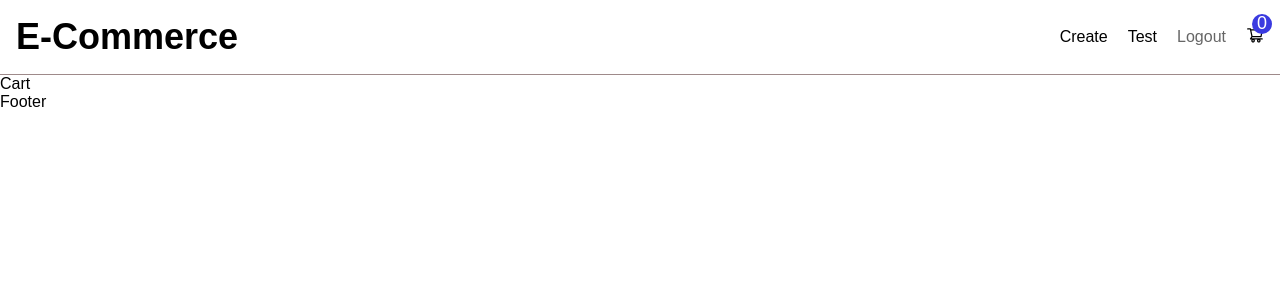
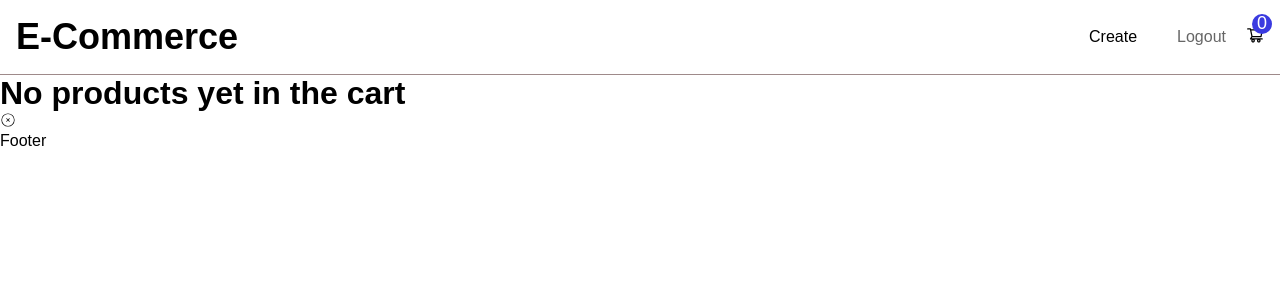
Before and after one commit to raushanapp/mern_ecommerce, a React (Create React App) app in the folder client/: page /cart in a window 1280 px wide. Shown: the top 300 px of the page. Built offline with nearby package versions, Linux system fonts and the light colour scheme.

Commit message:
card .jsx done

```diff
--- a/client/src/Components/Navbar/Navbar.jsx
+++ b/client/src/Components/Navbar/Navbar.jsx
@@ -1,8 +1,26 @@
 import React from 'react'
 import style from "./navbar.module.css";
-import { Link } from "react-router-dom"
-import {AiOutlineShoppingCart} from "react-icons/ai"
+import { Link, useNavigate } from "react-router-dom";
+import { AiOutlineShoppingCart } from "react-icons/ai";
+import { useDispatch, useSelector } from "react-redux";
+import { login,logout } from '../../redux/authSlice';
+import { toggleShowCart } from '../../redux/cartSlice';
+import Cart from '../cart/Cart';
 function Navbar() {
+  const dispatch = useDispatch();
+  const navigate = useNavigate();
+  const { showCart, products } = useSelector((state) => state.cart);
+  const {user}  = useSelector((state) => state.auth);
+  console.log("user navbar...", user);
+
+  const handleLogout = () => {
+    dispatch(logout());
+    navigate("/login");
+  };
+
+  const handleToggleCart = () => {
+    dispatch(toggleShowCart());
+  }
   return (
     <div className={style.container}>
       <div className={style.wrapper}>
@@ -13,13 +31,14 @@ function Navbar() {
         <Link to='/create' className={style.left}>
           Create
         </Link>
-          <span className={style.username}>Test</span>
-          <span className={style.logoutBtn}>Logout</span>
-          <div className={style.cartContainer}>
+          <span className={style.username1}>{user?.username}</span>
+          <span className={style.logoutBtn}onClick={handleLogout} >Logout</span>
+          <div className={style.cartContainer} onClick={handleToggleCart} >
             <AiOutlineShoppingCart />
-            <span className={style.cartCount}>0</span>
+            <span className={style.cartCount}>{ products?.length||0}</span>
           </div>
         </div>
+        {showCart && <Cart />}
       </div>
     </div>
   )
--- a/client/src/Components/Navbar/navbar.module.css
+++ b/client/src/Components/Navbar/navbar.module.css
@@ -30,7 +30,7 @@
     text-decoration: none;
     color: inherit;
 }
-.username{
+.username1{
     text-transform: capitalize;
     cursor:default
 }
--- a/client/src/Components/cart/Cart.jsx
+++ b/client/src/Components/cart/Cart.jsx
@@ -1,8 +1,71 @@
-import React from 'react'
-import style from "./cart.module.css"
+import React from 'react';
+import style from "./cart.module.css";
+import { useDispatch, useSelector } from "react-redux";
+import { Link } from "react-router-dom";
+import { BsFillTrashFill } from 'react-icons/bs';
+import{CiCircleRemove} from "react-icons/ci"
+import { emptyCart, removeProduct, toggleShowCart } from '../../redux/cartSlice';
 function Cart() {
+  const { products } = useSelector((state) => state.cart);
+  const dispatch = useDispatch();
+  let total = 0;
+
+  products?.length > 0 && products.map((product) => total += (Number(product.quantity) * Number(product.price)));
+
+  const removeFromCart = (id) => {
+    dispatch(removeProduct({id}))
+  }
+  const handleCloseCart = () => {
+    dispatch(emptyCart())
+  };
+  const resetCart = () => {
+    dispatch(toggleShowCart());
+  }
   return (
-    <div>Cart</div>
+    <div className={style.container}>
+      <div className={style.wrapper}>
+        {total > 0 && <h2 className={style.title}>Cart Items</h2>}
+        <div className={style.cartItems}>
+          {products?.length === 0 ? (
+            <h1 className={style.noProducts} >No products yet in the cart</h1>
+          ) : (
+              products?.length > 0 && products?.map((product) => (
+                <div key={product.id} className={style.cartitem}>
+                  <Link to={`/productDetails/${product.id}`} >
+                    <img
+                      src={`http://localhost:3001/images/${product?.mainImg}`}
+                      alt=""
+                    className={style.img}
+                    />
+                  </Link>
+                  <div className={style.priceAddTitle4}>
+                    <p className={style.productTitle}>{product?.title}</p>
+                    <span className={style.productPrice}>
+                      {product.quantity} X <span>$</span> {product?.price}
+                    </span>
+                  </div>
+                  <BsFillTrashFill
+                    className={style.trashIcon}
+                    onClick={()=>removeFromCart(product.id)}
+                  />
+                </div>
+              ))
+          )}
+        </div>
+        {total > 0 && (
+          <div
+            className={style.resetCart}
+            onClick={resetCart}
+          >
+            Reset Cart
+          </div>
+        )}
+        <CiCircleRemove
+          onClick={handleCloseCart}
+          className={style.removeIcon}
+        />
+      </div>
+    </div>
   )
 }
 
--- a/client/src/Components/productDetails/ProductDetails.jsx
+++ b/client/src/Components/productDetails/ProductDetails.jsx
@@ -14,8 +14,8 @@ function ProductDetails() {
   const { id } = useParams();
   const { products } = useSelector((state) => state.cart);
 
-
-  const fetchSingleProduct = async () => {
+  console.log(products)
+   const fetchSingleProduct = async () => {
     try {
       const res = await fetch(`http://localhost:3001/products/${id}`);
       const data = await res.json();
@@ -37,17 +37,16 @@ function ProductDetails() {
   };
 
   const addProductToCart = () => {
-    console.log(quantityProduct,product.title,product.price,product.description)
     dispatch(addProduct({
       quantity: quantityProduct,
-      title: product.title,
-      description: product.description,
-      price: product.price,
-      id: product._id,
-      mainImg:product.firstImg
+      title: product?.title,
+      description: product?.description,
+      price: product?.price,
+      id: product?._id,
+      mainImg:product?.firstImg
     }))
+    setQuantityProduct(pre => 1);
   }
-  console.log(products)
   return (
     <div className={style.container}>
       <div className={style.wrapper}>
--- a/client/src/redux/authSlice.js
+++ b/client/src/redux/authSlice.js
@@ -11,6 +11,7 @@ export const authSlice = createSlice({
     initialState,
     reducers: {
         login(state, action) {
+            console.log(state.user)
             localStorage.clear();
             state.user = action.payload.others;
             state.token = action.payload.token;
--- a/client/src/redux/cartSlice.js
+++ b/client/src/redux/cartSlice.js
@@ -9,25 +9,24 @@ export const cartSlice = createSlice({
     name: "cart",
     initialState,
     reducers: {
-        addProduct: (state, action) => {
-            console.log(action.payload,"cartslice")
-            const product = state.products?.find((product) => product.id === action.payload.id);
+        addProduct(state, action) {
+            // console.log(state, action.payload,"product")
+            const product = state.products.find((product) => product.id === action.payload.id);
             if (product) {
                 product.quantity += action.payload.quantity;
             }
             else {
+                // console.log(state,action.payload,"cartslice")
                 state.products.push(action.payload);
             }
-            // state.products.push(action.payload);
-            console.log("after push", state.products);
         },
-        removeProduct: (state, action) => {
+        removeProduct(state, action){
             state.products = state.products.filter((product) => product.id !== action.payload.id);
         },
-        emptyCart: (state) => {
+        emptyCart(state){
             state.products = [];
         },
-        toggleShowCart: (state) => {
+        toggleShowCart(state){
             state.showCart = !state.showCart;
         }
     }
```
Also changed, not shown: 2 other files (tests, documents, lock files or other folders).
